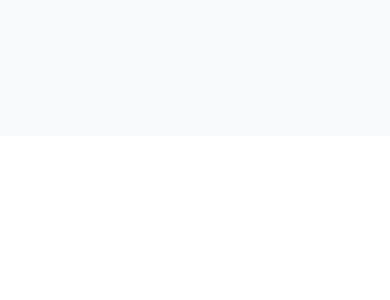
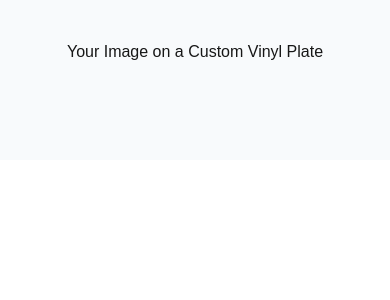
Before and after one commit to Klus3kk/boxsounds, a Next.js app in the folder boxsounds/: page / in a window 390 px wide. Shown: the top 300 px of the page. Built offline with nearby package versions, Linux system fonts and the light colour scheme.

Commit message:
Created a Main Page.

```diff
--- a/boxsounds/src/app/globals.css
+++ b/boxsounds/src/app/globals.css
@@ -9,8 +9,8 @@
 
 @media (prefers-color-scheme: dark) {
   :root {
-    --background: #0a0a0a;
-    --foreground: #ededed;
+    --background: #ededed;
+    --foreground: #0a0a0a;
   }
 }
 
--- a/boxsounds/src/app/page.tsx
+++ b/boxsounds/src/app/page.tsx
@@ -5,8 +5,15 @@ export default function Home() {
   return (
     <div className="bg-slate-50">
       <section>
-        <MaxWidthWrapper className="pb-24 pt-10 lg:grid lg:grid-cols-3 sm:pb-32 lg:gap-x-0 xl:gap-x-8 lg:pt-24 xl:pt-32 lg:pb-52">
-          <div></div>
+        <MaxWidthWrapper className='pb-24 pt-10 lg:grid lg:grid-cols-3 sm:pb-32 lg:gap-x-0 xl:gap-x-8 lg:pt-24 xl:pt-32 lg:pb-52'>
+          <div className='col-span-2 px-6 lg:px-0 lg:pt-4'>
+            <div className='relative mx-auto text-center lg:text-left flex flex-col items-center lg:items-start'>
+                <div className='absolute w-28 left-0 -top-20 hidden lg:block'>
+                  <img src='/vinylbox-1.png" className="w-full'/>
+                </div>
+                <h1>Your Image on a <span>Custom</span> Vinyl Plate</h1>
+            </div>
+          </div>
         </MaxWidthWrapper>
       </section>
     </div>
```
